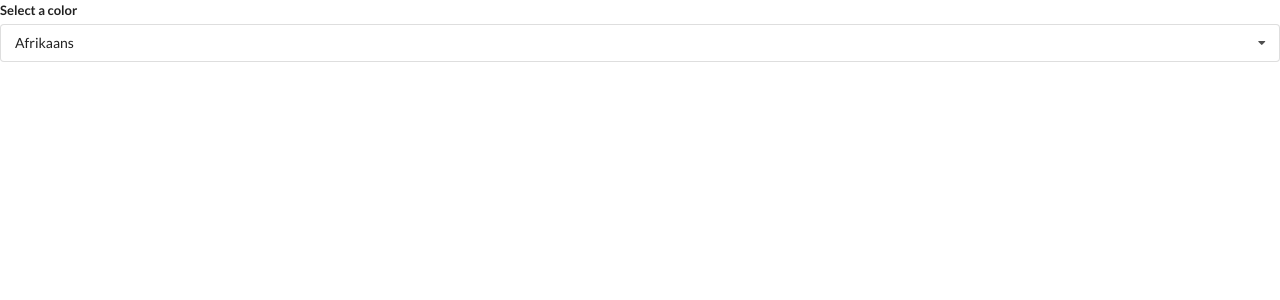
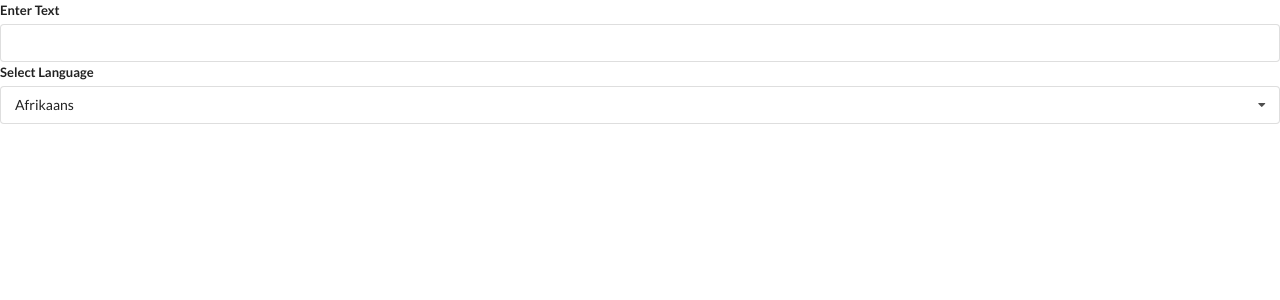
Before and after one commit to alisequeira/modernReact2, a React (Create React App) app in the folder widgets/: page / in a window 1280 px wide. Shown: the top 300 px of the page. Built offline with nearby package versions, Linux system fonts and the light colour scheme.

Commit message:
adding the language input

```diff
--- a/widgets/src/components/Dropdown.js
+++ b/widgets/src/components/Dropdown.js
@@ -1,6 +1,6 @@
 import React, { useState, useEffect, useRef } from 'react';
 
-const Dropdown = ({options, selected , onSelectedChange}) => {
+const Dropdown = ({options, selected , onSelectedChange, label}) => {
     const [open, setOpen] = useState(false)
     const ref = useRef();
 
@@ -32,7 +32,7 @@
     return (
         <div ref={ref} className="ui form">
             <div className="field">
-                <label className="label">Select a color</label>
+                <label className="label">{label}</label>
                 <div onClick={()=> setOpen(!open)} className={`ui selection dropdown ${open ? 'visible active' : ''}`}>
                     <i className="dropdown icon"></i>
                         <div className="text">{selected.label}</div>
--- a/widgets/src/components/Translate.js
+++ b/widgets/src/components/Translate.js
@@ -18,10 +18,18 @@
 
 const Translate = () => {
     const [language, setLanguage] = useState(options[0]);
+    const [text, setText] = useState('');
 
     return (
         <div>
+            <div className="ui form">
+                <div className="field">
+                    <label>Enter Text</label>
+                    <input value={text} onChange={(e)=> setText(e.target.value)} />
+                </div>
+            </div>
             <Dropdown
+                label={'Select Language'}
                 selected={language}
                 onSelectedChange={setLanguage}
                  options={options}
```
